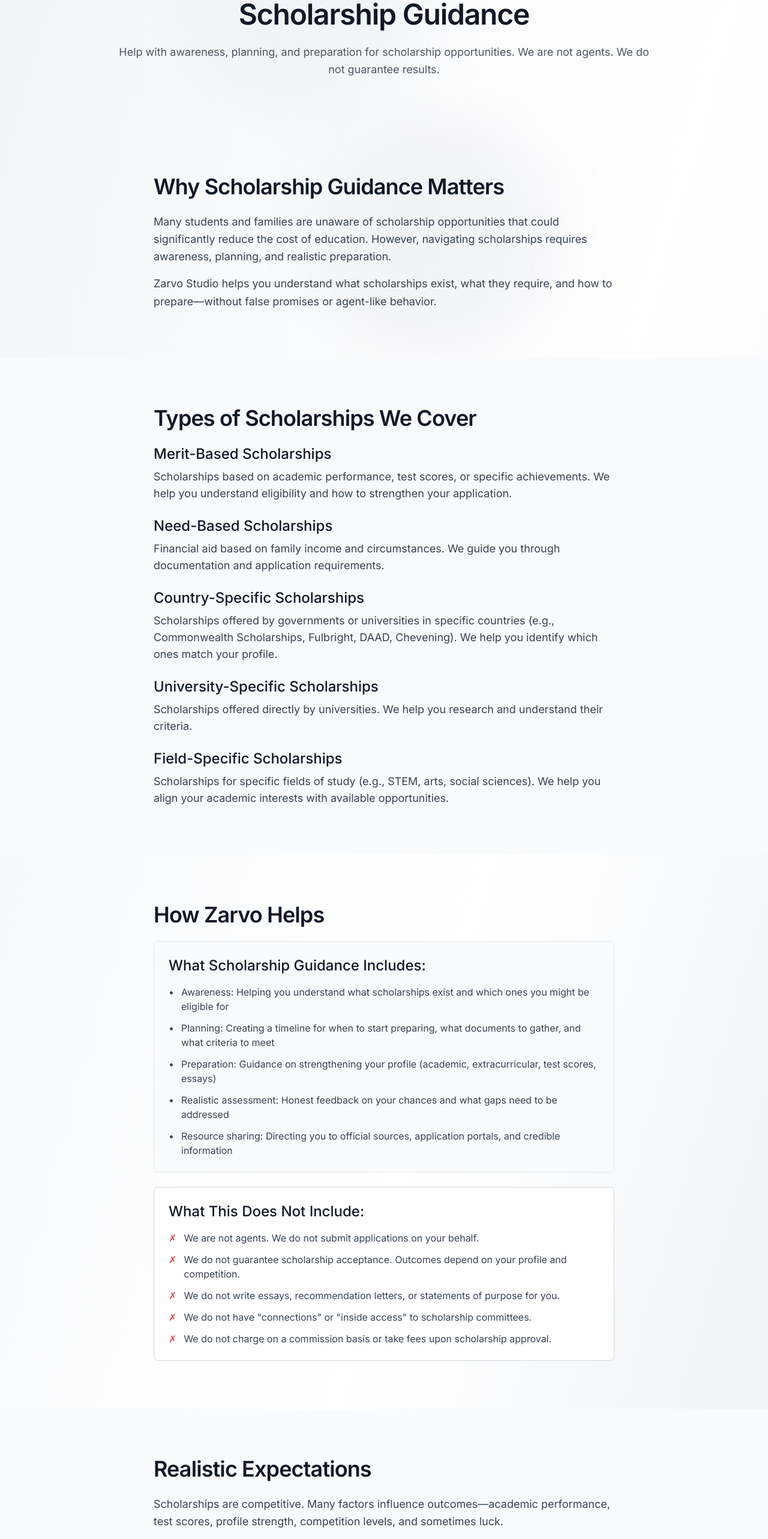
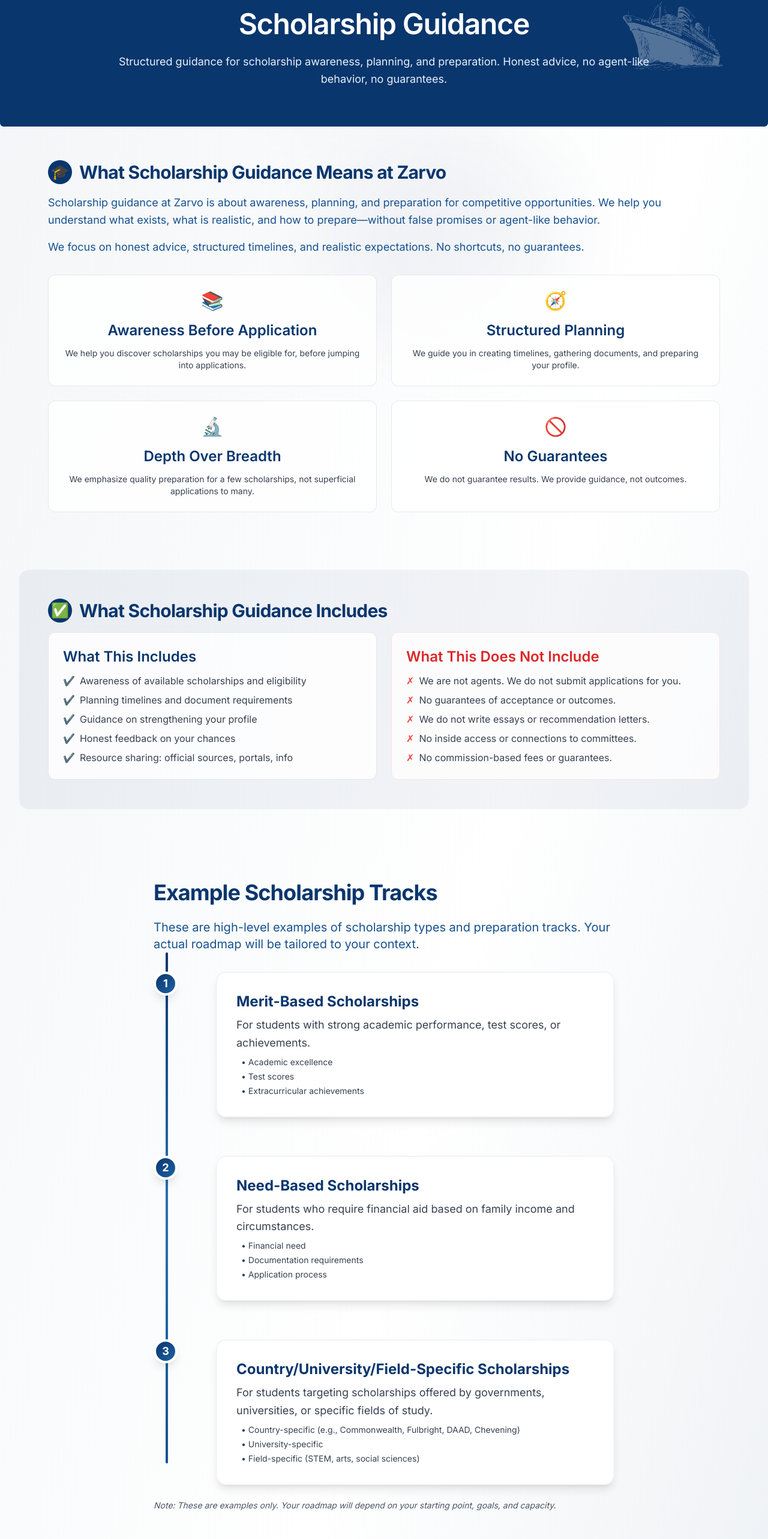
Before and after one commit to Zarvo-Studio-Inc/Career-Life-Direction-Website, a Next.js app: page /scholarships in a window 1280 px wide. Shown: the part 208-2774 px from the top of the page at 60% size. Built offline with nearby package versions, Linux system fonts and the light colour scheme.

Commit message:
Contatc us page

```diff
--- a/app/scholarships/page.tsx
+++ b/app/scholarships/page.tsx
@@ -1,5 +1,7 @@
+
 import SectionContainer from '@/components/SectionContainer'
-import Link from 'next/link'
+import HeroSection from '@/components/HeroSection'
+import ReadyToStart from '@/components/ReadyToStart'
 
 export const metadata = {
   title: 'Scholarships - Zarvo Studio',
@@ -10,199 +12,188 @@
   return (
     <>
       {/* Hero */}
-      <SectionContainer className="pt-16 md:pt-24">
-        <div className="max-w-4xl mx-auto text-center">
-          <h1 className="mb-6">Scholarship Guidance</h1>
-          <p className="text-lg text-gray-600 leading-relaxed">
-            Help with awareness, planning, and preparation for scholarship opportunities.
-            We are not agents. We do not guarantee results.
+      <HeroSection
+        title="Scholarship Guidance"
+        description="Structured guidance for scholarship awareness, planning, and preparation. Honest advice, no agent-like behavior, no guarantees."
+      />
+
+      {/* What Scholarship Guidance Means */}
+      <SectionContainer noPadding={true} className="py-2">
+        <div className="max-w-7xl mx-auto">
+          <div className="rounded-2xl p-8 md:p-12 mb-8 w-full">
+            <div className="flex items-center gap-3 mb-4">
+              <span className="inline-flex items-center justify-center w-10 h-10 rounded-full bg-brand text-white text-2xl">🎓</span>
+              <h2 className="text-2xl md:text-3xl font-bold text-brand">What Scholarship Guidance Means at Zarvo</h2>
+            </div>
+            <p className="text-brand-800 leading-relaxed mb-4">
+              Scholarship guidance at Zarvo is about awareness, planning, and preparation for competitive opportunities. We help you understand what exists, what is realistic, and how to prepare—without false promises or agent-like behavior.
             </p>
+            <p className="text-brand-800 leading-relaxed mb-8">
+              We focus on honest advice, structured timelines, and realistic expectations. No shortcuts, no guarantees.
+            </p>
+            <div className="grid md:grid-cols-2 gap-6">
+              <div className="bg-white/80 rounded-xl p-6 border border-brand/10 flex flex-col gap-2 items-center text-center">
+                <span className="text-3xl mb-2">📚</span>
+                <h4 className="font-semibold text-brand mb-1">Awareness Before Application</h4>
+                <p className="text-gray-700 text-sm">We help you discover scholarships you may be eligible for, before jumping into applications.</p>
               </div>
-      </SectionContainer>
-
-      {/* Why Scholarship Guidance Matters */}
-      <SectionContainer>
-        <div className="max-w-3xl mx-auto">
-          <h2 className="mb-6">Why Scholarship Guidance Matters</h2>
-          <p className="text-gray-700 leading-relaxed mb-4">
-            Many students and families are unaware of scholarship opportunities that could
-            significantly reduce the cost of education. However, navigating scholarships
-            requires awareness, planning, and realistic preparation.
-          </p>
-          <p className="text-gray-700 leading-relaxed">
-            Zarvo Studio helps you understand what scholarships exist, what they require,
-            and how to prepare—without false promises or agent-like behavior.
-          </p>
+              <div className="bg-white/80 rounded-xl p-6 border border-brand/10 flex flex-col gap-2 items-center text-center">
+                <span className="text-3xl mb-2">🧭</span>
+                <h4 className="font-semibold text-brand mb-1">Structured Planning</h4>
+                <p className="text-gray-700 text-sm">We guide you in creating timelines, gathering documents, and preparing your profile.</p>
               </div>
-      </SectionContainer>
-
-      {/* What We Cover */}
-      <SectionContainer className="bg-gray-50">
-        <div className="max-w-3xl mx-auto">
-          <h2 className="mb-6">Types of Scholarships We Cover</h2>
-          <div className="space-y-6">
-            <div>
-              <h4 className="mb-2">Merit-Based Scholarships</h4>
-              <p className="text-gray-700">
-                Scholarships based on academic performance, test scores, or specific achievements.
-                We help you understand eligibility and how to strengthen your application.
-              </p>
+              <div className="bg-white/80 rounded-xl p-6 border border-brand/10 flex flex-col gap-2 items-center text-center">
+                <span className="text-3xl mb-2">🔬</span>
+                <h4 className="font-semibold text-brand mb-1">Depth Over Breadth</h4>
+                <p className="text-gray-700 text-sm">We emphasize quality preparation for a few scholarships, not superficial applications to many.</p>
               </div>
-            <div>
-              <h4 className="mb-2">Need-Based Scholarships</h4>
-              <p className="text-gray-700">
-                Financial aid based on family income and circumstances. We guide you through
-                documentation and application requirements.
-              </p>
+              <div className="bg-white/80 rounded-xl p-6 border border-brand/10 flex flex-col gap-2 items-center text-center">
+                <span className="text-3xl mb-2">🚫</span>
+                <h4 className="font-semibold text-brand mb-1">No Guarantees</h4>
+                <p className="text-gray-700 text-sm">We do not guarantee results. We provide guidance, not outcomes.</p>
               </div>
-            <div>
-              <h4 className="mb-2">Country-Specific Scholarships</h4>
-              <p className="text-gray-700">
-                Scholarships offered by governments or universities in specific countries
-                (e.g., Commonwealth Scholarships, Fulbright, DAAD, Chevening). We help you
-                identify which ones match your profile.
-              </p>
-            </div>
-            <div>
-              <h4 className="mb-2">University-Specific Scholarships</h4>
-              <p className="text-gray-700">
-                Scholarships offered directly by universities. We help you research and
-                understand their criteria.
-              </p>
-            </div>
-            <div>
-              <h4 className="mb-2">Field-Specific Scholarships</h4>
-              <p className="text-gray-700">
-                Scholarships for specific fields of study (e.g., STEM, arts, social sciences).
-                We help you align your academic interests with available opportunities.
-              </p>
             </div>
           </div>
         </div>
       </SectionContainer>
 
-      {/* How Zarvo Helps */}
-      <SectionContainer>
-        <div className="max-w-3xl mx-auto">
-          <h2 className="mb-6">How Zarvo Helps</h2>
-
-          <div className="bg-gray-50 border border-gray-200 p-6 rounded-lg mb-6">
-            <h4 className="mb-4">What Scholarship Guidance Includes:</h4>
-            <ul className="space-y-3 text-gray-700">
-              <li className="flex items-start">
-                <span className="mr-3">•</span>
-                <span>Awareness: Helping you understand what scholarships exist and which ones you might be eligible for</span>
-              </li>
-              <li className="flex items-start">
-                <span className="mr-3">•</span>
-                <span>Planning: Creating a timeline for when to start preparing, what documents to gather, and what criteria to meet</span>
-              </li>
-              <li className="flex items-start">
-                <span className="mr-3">•</span>
-                <span>Preparation: Guidance on strengthening your profile (academic, extracurricular, test scores, essays)</span>
-              </li>
-              <li className="flex items-start">
-                <span className="mr-3">•</span>
-                <span>Realistic assessment: Honest feedback on your chances and what gaps need to be addressed</span>
-              </li>
-              <li className="flex items-start">
-                <span className="mr-3">•</span>
-                <span>Resource sharing: Directing you to official sources, application portals, and credible information</span>
-              </li>
+      {/* What This Includes/Does Not Include */}
+      <SectionContainer noPadding={true} className="py-2">
+        <div className="max-w-7xl mx-auto">
+          <div className="rounded-2xl p-8 md:p-12 bg-brand/5 mb-8 shadow-sm w-full">
+            <div className="flex items-center gap-3 mb-4">
+              <span className="inline-flex items-center justify-center w-10 h-10 rounded-full bg-brand text-white text-2xl">✅</span>
+              <h2 className="text-2xl md:text-3xl font-bold text-brand">What Scholarship Guidance Includes</h2>
+            </div>
+            <div className="grid md:grid-cols-2 gap-6">
+              <div className="bg-white/80 rounded-xl p-6 border border-brand/10">
+                <h4 className="mb-3 font-semibold text-brand">What This Includes</h4>
+                <ul className="space-y-2 text-gray-700 text-sm md:text-base">
+                  <li className="flex items-start gap-2"><span className="text-brand-600">✔️</span> <span>Awareness of available scholarships and eligibility</span></li>
+                  <li className="flex items-start gap-2"><span className="text-brand-600">✔️</span> <span>Planning timelines and document requirements</span></li>
+                  <li className="flex items-start gap-2"><span className="text-brand-600">✔️</span> <span>Guidance on strengthening your profile</span></li>
+                  <li className="flex items-start gap-2"><span className="text-brand-600">✔️</span> <span>Honest feedback on your chances</span></li>
+                  <li className="flex items-start gap-2"><span className="text-brand-600">✔️</span> <span>Resource sharing: official sources, portals, info</span></li>
                 </ul>
               </div>
-
-          <div className="bg-white border border-gray-300 p-6 rounded-lg">
-            <h4 className="mb-4">What This Does Not Include:</h4>
-            <ul className="space-y-3 text-gray-700">
-              <li className="flex items-start">
-                <span className="mr-3 text-red-500">✗</span>
-                <span>We are not agents. We do not submit applications on your behalf.</span>
-              </li>
-              <li className="flex items-start">
-                <span className="mr-3 text-red-500">✗</span>
-                <span>We do not guarantee scholarship acceptance. Outcomes depend on your profile and competition.</span>
-              </li>
-              <li className="flex items-start">
-                <span className="mr-3 text-red-500">✗</span>
-                <span>We do not write essays, recommendation letters, or statements of purpose for you.</span>
-              </li>
-              <li className="flex items-start">
-                <span className="mr-3 text-red-500">✗</span>
-                <span>We do not have "connections" or "inside access" to scholarship committees.</span>
-              </li>
-              <li className="flex items-start">
-                <span className="mr-3 text-red-500">✗</span>
-                <span>We do not charge on a commission basis or take fees upon scholarship approval.</span>
-              </li>
+              <div className="bg-white/80 rounded-xl p-6 border border-red-100">
+                <h4 className="mb-3 font-semibold text-red-600">What This Does Not Include</h4>
+                <ul className="space-y-2 text-gray-700 text-sm md:text-base">
+                  <li className="flex items-start gap-2"><span className="text-red-500">✗</span> <span>We are not agents. We do not submit applications for you.</span></li>
+                  <li className="flex items-start gap-2"><span className="text-red-500">✗</span> <span>No guarantees of acceptance or outcomes.</span></li>
+                  <li className="flex items-start gap-2"><span className="text-red-500">✗</span> <span>We do not write essays or recommendation letters.</span></li>
+                  <li className="flex items-start gap-2"><span className="text-red-500">✗</span> <span>No inside access or connections to committees.</span></li>
+                  <li className="flex items-start gap-2"><span className="text-red-500">✗</span> <span>No commission-based fees or guarantees.</span></li>
                 </ul>
               </div>
-        </div>
-      </SectionContainer>
-
-      {/* Realistic Expectations */}
-      <SectionContainer className="bg-gray-50">
-        <div className="max-w-3xl mx-auto">
-          <h2 className="mb-6">Realistic Expectations</h2>
-          <p className="text-gray-700 leading-relaxed mb-6">
-            Scholarships are competitive. Many factors influence outcomes—academic performance,
-            test scores, profile strength, competition levels, and sometimes luck.
-          </p>
-          <div className="space-y-4 text-gray-700">
-            <div className="flex items-start">
-              <span className="mr-3 text-gray-400 font-bold">•</span>
-              <span>
-                <strong>No guarantees:</strong> Even the strongest applicants face rejection.
-                We help you prepare, but outcomes are not in our control.
-              </span>
-            </div>
-            <div className="flex items-start">
-              <span className="mr-3 text-gray-400 font-bold">•</span>
-              <span>
-                <strong>Time and effort required:</strong> Scholarship preparation takes months,
-                not weeks. It requires consistent effort.
-              </span>
-            </div>
-            <div className="flex items-start">
-              <span className="mr-3 text-gray-400 font-bold">•</span>
-              <span>
-                <strong>Profile matters:</strong> If your academic record or test scores are
-                weak, scholarships may not be realistic without significant improvement.
-              </span>
-            </div>
-            <div className="flex items-start">
-              <span className="mr-3 text-gray-400 font-bold">•</span>
-              <span>
-                <strong>No shortcuts:</strong> There are no "hacks" or secret strategies. Only
-                structured preparation.
-              </span>
             </div>
           </div>
         </div>
       </SectionContainer>
 
-      {/* Who This Is For */}
+      {/* Example Scholarship Tracks Timeline - Modern Style */}
       <SectionContainer>
-        <div className="max-w-3xl mx-auto">
-          <h2 className="mb-6">Who This Is For</h2>
-          <ul className="space-y-3 text-gray-700">
-            <li className="flex items-start">
-              <span className="mr-3">•</span>
-              <span>Students planning to study abroad but concerned about costs</span>
-            </li>
-            <li className="flex items-start">
-              <span className="mr-3">•</span>
-              <span>Families seeking financial aid options for higher education</span>
-            </li>
-            <li className="flex items-start">
-              <span className="mr-3">•</span>
-              <span>Students unaware of scholarship opportunities that may be available to them</span>
-            </li>
-            <li className="flex items-start">
-              <span className="mr-3">•</span>
-              <span>Those who want structured, honest guidance without agent-like behavior</span>
-            </li>
+        <div className="relative max-w-3xl mx-auto">
+          <h2 className="mb-6 text-3xl md:text-4xl font-bold text-brand">Example Scholarship Tracks</h2>
+          <p className="text-brand-800 leading-relaxed mb-8 text-lg md:text-xl">
+            These are high-level examples of scholarship types and preparation tracks. Your actual roadmap will be tailored to your context.
+          </p>
+          <div className="absolute left-5" style={{top: '120px', bottom: '80px'}}>
+            <div className="w-1 h-full bg-gradient-to-b from-brand via-brand-600 to-brand-800 rounded-full"></div>
+          </div>
+          <div className="space-y-16">
+            {/* Track 1 */}
+            <div className="relative flex items-start group">
+              <div className="z-10 flex flex-col items-center" style={{minWidth: '2.5rem'}}>
+                <div className="w-10 h-10 bg-gradient-to-br from-brand to-brand-700 rounded-full flex items-center justify-center shadow-lg border-4 border-white">
+                  <span className="text-lg font-bold text-white">1</span>
+                </div>
+                <div className="w-1 flex-1 bg-brand/20"></div>
+              </div>
+              <div className="ml-16 flex-1">
+                <div className="bg-white border-2 border-gray-100 rounded-2xl shadow-lg p-6 md:p-8 transition-all">
+                  <h3 className="text-xl md:text-2xl font-bold mb-2 text-brand">Merit-Based Scholarships</h3>
+                  <p className="text-gray-700 leading-relaxed mb-2">For students with strong academic performance, test scores, or achievements.</p>
+                  <ul className="text-sm text-gray-700 space-y-1 ml-2">
+                    <li>• Academic excellence</li>
+                    <li>• Test scores</li>
+                    <li>• Extracurricular achievements</li>
                   </ul>
+                </div>
+              </div>
+            </div>
+            {/* Track 2 */}
+            <div className="relative flex items-start group">
+              <div className="z-10 flex flex-col items-center" style={{minWidth: '2.5rem'}}>
+                <div className="w-10 h-10 bg-gradient-to-br from-brand to-brand-700 rounded-full flex items-center justify-center shadow-lg border-4 border-white">
+                  <span className="text-lg font-bold text-white">2</span>
+                </div>
+                <div className="w-1 flex-1 bg-brand/20"></div>
+              </div>
+              <div className="ml-16 flex-1">
+                <div className="bg-white border-2 border-gray-100 rounded-2xl shadow-lg p-6 md:p-8 transition-all">
+                  <h3 className="text-xl md:text-2xl font-bold mb-2 text-brand">Need-Based Scholarships</h3>
+                  <p className="text-gray-700 leading-relaxed mb-2">For students who require financial aid based on family income and circumstances.</p>
+                  <ul className="text-sm text-gray-700 space-y-1 ml-2">
+                    <li>• Financial need</li>
+                    <li>• Documentation requirements</li>
+                    <li>• Application process</li>
+                  </ul>
+                </div>
+              </div>
+            </div>
+            {/* Track 3 */}
+            <div className="relative flex items-start group">
+              <div className="z-10 flex flex-col items-center" style={{minWidth: '2.5rem'}}>
+                <div className="w-10 h-10 bg-gradient-to-br from-brand to-brand-700 rounded-full flex items-center justify-center shadow-lg border-4 border-white">
+                  <span className="text-lg font-bold text-white">3</span>
+                </div>
+              </div>
+              <div className="ml-16 flex-1">
+                <div className="bg-white border-2 border-gray-100 rounded-2xl shadow-lg p-6 md:p-8 transition-all">
+                  <h3 className="text-xl md:text-2xl font-bold mb-2 text-brand">Country/University/Field-Specific Scholarships</h3>
+                  <p className="text-gray-700 leading-relaxed mb-2">For students targeting scholarships offered by governments, universities, or specific fields of study.</p>
+                  <ul className="text-sm text-gray-700 space-y-1 ml-2">
+                    <li>• Country-specific (e.g., Commonwealth, Fulbright, DAAD, Chevening)</li>
+                    <li>• University-specific</li>
+                    <li>• Field-specific (STEM, arts, social sciences)</li>
+                  </ul>
+                </div>
+              </div>
+            </div>
+          </div>
+          <p className="text-sm text-gray-600 mt-6 italic">
+            Note: These are examples only. Your roadmap will depend on your starting point, goals, and capacity.
+          </p>
+        </div>
+      </SectionContainer>
+
+      {/* Who This Is For - Modern Card Grid */}
+      <SectionContainer>
+        <div className="max-w-4xl mx-auto">
+          <h2 className="mb-8 text-3xl md:text-4xl font-bold text-brand text-center">Who This Is For</h2>
+          <div className="grid grid-cols-1 md:grid-cols-2 gap-6">
+            <div className="bg-white/80 rounded-2xl border border-brand/10 p-6 flex flex-col items-center text-center shadow-sm">
+              <span className="text-3xl mb-2">🎓</span>
+              <h4 className="font-semibold text-brand mb-1">Students</h4>
+              <p className="text-gray-700 text-sm">Planning to study abroad, concerned about costs</p>
+            </div>
+            <div className="bg-white/80 rounded-2xl border border-brand/10 p-6 flex flex-col items-center text-center shadow-sm">
+              <span className="text-3xl mb-2">👨‍👩‍👧‍👦</span>
+              <h4 className="font-semibold text-brand mb-1">Families</h4>
+              <p className="text-gray-700 text-sm">Seeking financial aid options for higher education</p>
+            </div>
+            <div className="bg-white/80 rounded-2xl border border-brand/10 p-6 flex flex-col items-center text-center shadow-sm">
+              <span className="text-3xl mb-2">🔍</span>
+              <h4 className="font-semibold text-brand mb-1">Unaware Students</h4>
+              <p className="text-gray-700 text-sm">Unaware of scholarship opportunities available to them</p>
+            </div>
+            <div className="bg-white/80 rounded-2xl border border-brand/10 p-6 flex flex-col items-center text-center shadow-sm">
+              <span className="text-3xl mb-2">💡</span>
+              <h4 className="font-semibold text-brand mb-1">Guidance Seekers</h4>
+              <p className="text-gray-700 text-sm">Want structured, honest guidance without agent-like behavior</p>
+            </div>
+          </div>
         </div>
       </SectionContainer>
 
@@ -227,21 +218,13 @@
       </SectionContainer>
 
       {/* How to Get Started */}
-      <SectionContainer>
-        <div className="max-w-3xl mx-auto text-center">
-          <h2 className="mb-6">Interested in Scholarship Guidance?</h2>
-          <p className="text-gray-700 leading-relaxed mb-8">
-            If you are planning for scholarships and want structured, honest guidance,
-            reach out via the contact form.
-          </p>
-          <Link
-            href="/contact"
-            className="inline-block px-6 py-3 bg-gray-900 text-white font-medium rounded-md hover:bg-gray-800 transition-colors"
-          >
-            Contact Us
-          </Link>
+      <div className="mt-12">
+        <ReadyToStart
+          heading="Interested in Scholarship Guidance?"
+          message="If you are planning for scholarships and want structured, honest guidance, reach out via the contact form."
+          buttonText="Contact Us"
+        />
       </div>
-      </SectionContainer>
     </>
   )
 }
--- a/components/Header.tsx
+++ b/components/Header.tsx
@@ -17,9 +17,8 @@
       name: 'Services',
       href: '/services',
       sublinks: [
-        { name: 'Group Mentorship', href: '/technology-mentorship' },
-        { name: 'Scholarship', href: '/scholarships' },
-        { name: 'Career & Life Direction', href: '/career-life-direction' },
+        { name: 'Technology Mentorship', href: '/technology-mentorship' },
+        { name: 'Scholarship', href: '/scholarships' }
       ],
     },
     { name: 'Contact Us', href: '/contact' },
```
Also changed, not shown: app/contact/page.tsx (+130 -94 lines). Lines whose indentation alone changed are shown as unchanged.
